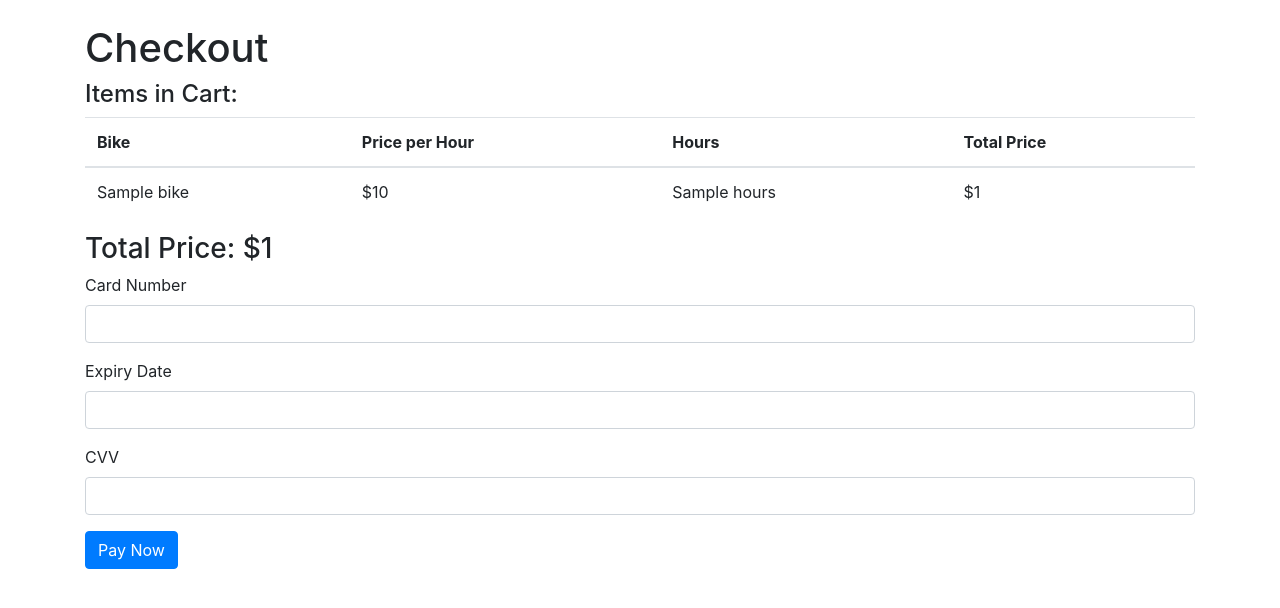
After one commit to AndyHCode/Mackinac-Island-Bike-Rental-Website, a Flask app: template src/templates/checkout.html in a window 1280 px wide. The commit adds this page. Shown: the top 608 px of the page. Run offline with Flask 3, Linux system fonts and the light colour scheme; the template is opened without the code that fills it: most values are stand-ins (such as "Sample title", 1, 10 or a date in 2020); parts of the project's set-up code (start-up, migrations or seed data) failed here and were passed over; some libraries are stand-ins or nearby versions.

Commit message:
alot of changes an rewrite

```diff
--- a/Src/main.py
+++ b/Src/main.py
@@ -1,10 +1,11 @@
-from flask import Flask, render_template, request, redirect, url_for
+from flask import Flask, render_template, request, redirect, url_for, flash
 from flask_login import LoginManager, UserMixin, login_user, logout_user, login_required, current_user
 from flask import session
 from werkzeug.utils import secure_filename
 import sys, os
 sys.path.append(os.path.relpath("./db"))
 import db
+from datetime import datetime
 
 app = Flask(__name__)
 app.secret_key = 'your_secret_key'  # Set a secret key for session management
@@ -64,75 +65,189 @@ def signup():
 
 @app.route('/store')
 def store():
+    # Get the error message, if any, from the query parameters
+    error = request.args.get('error')
+
     # Add logic to retrieve and display bikes from the database
     bikes = db.getListBikes()
-    return render_template('store.html', bikes=bikes)
+    return render_template('store.html', bikes=bikes, error=error)
 
 @app.route('/logout')
 @login_required
 def logout():
     logout_user()
+    session.clear()
     return redirect(url_for('index'))
 
+@app.route('/add_to_cart/<string:bike_id>', methods=['POST'])
+def add_to_cart(bike_id):
+    # Retrieve the current cart from the session
+    cart = session.get('cart', [])
 
-@app.route('/add_to_cart/<int:bike_id>/<int:quantity>', methods=['POST'])
-def add_to_cart(bike_id, quantity):
+    # Get the available count of the bike from the database
+    available_count = db.getAvailableBikeCount(bike_id)
+    counter = 0
+    for x in cart:
+        if x.get('bike_id') == bike_id:
+            counter = counter + 1
+    if counter == available_count:
+        error = 'Exceeded available bike count'
+        return redirect(url_for('store', error=error))
+    else:
+        cart.append({'bike_id': bike_id, 'hours': 1})
+        # Store the updated cart back into the session
+        session['cart'] = cart
+
+        # Redirect the user back to the store page
+        return redirect(url_for('store', error=None))
+
+
+@app.route('/view_cart')
+def view_cart():
     # Retrieve the current cart from the session
-    cart = session.get('cart', {})
+    cart = session.get('cart', [])
 
-    # Update the cart with the new item
-    if bike_id in cart:
-        cart[bike_id] += quantity  # If the bike already exists in the cart, update its quantity
-    else:
-        cart[bike_id] = quantity  # If the bike is not in the cart, add it with the specified quantity
+    # Initialize a list to store cart items with bike details
+    cart_items = []
+    total_price = 0
+
+    # Loop through items in the cart
+    for item in cart:
+        # Retrieve bike information from the database based on bike_id
+        bike = db.getBikeById(item['bike_id'])
+
+        # Check if the bike exists
+        if bike:
+            # Calculate the total price for the item
+            item_total_price = bike['price_per_hour'] * item['hours']
+
+            # Add the item with bike details to the cart_items list
+            cart_items.append({
+                'bike': bike,
+                'hours': item['hours'],
+                'total_price': item_total_price
+            })
+
+            # Update the total price
+            total_price += item_total_price
+
+    # Render the cart template with cart items and total price
+    return render_template('cart.html', cart=cart_items, total_price=total_price)
+
+@app.route('/update_cart/<int:index>', methods=['POST'])
+def update_cart(index):
+    # Retrieve the current cart from the session
+    cart = session.get('cart', [])
+
+    # Retrieve the updated hours from the form
+    updated_hours = int(request.form['hours'])
+
+    # Fetch the price per hour of the bike from the database
+    bike_id = cart[index]['bike_id']
+    bike = db.getBikeById(bike_id)
+    price_per_hour = bike['price_per_hour']
+
+    # Update the hours for the specified item in the cart
+    cart[index]['hours'] = updated_hours
+
+    # Update the total price for the item
+    cart[index]['total_price'] = price_per_hour * updated_hours
 
     # Store the updated cart back into the session
     session['cart'] = cart
 
-    # Redirect the user back to the store page
-    return redirect(url_for('store'))
+    # Redirect the user back to the view_cart page
+    return redirect(url_for('view_cart'))
 
-@app.route('/view_cart')
-@login_required
-def view_cart():
-    # Retrieve the user's cart from the session
-    cart = session.get('cart', {})
+@app.route('/delete_bike_cart/<int:index>', methods=['POST'])
+def delete_bike_cart(index):
+    # Retrieve the current cart from the session
+    cart = session.get('cart', [])
 
-    # Fetch details of bikes in the cart from the database
-    cart_details = []
+    # Remove the bike at the specified index from the cart
+    del cart[index]
+
+    # Store the updated cart back into the session
+    session['cart'] = cart
+
+    # Redirect the user back to the view_cart page
+    return redirect(url_for('view_cart'))
+
+def creditCardChecker(cardNumber, cvv, expiryDate):
+    # For demo purposes, we'll assume any card number with 16 digits is valid
+    # You can implement more sophisticated validation logic if needed
+    if len(cardNumber) != 16:
+        return False
+
+    # For demo purposes, we'll assume CVV must be 3 digits
+    if len(cvv) != 3 or not cvv.isdigit():
+        return False
+
+    # Check if expiry date is in the format MM/YY and is not expired
+    try:
+        expiryMonth, expiryYear = map(int, expiryDate.split('/'))
+        expiryDate = datetime(year=2000 + expiryYear, month=expiryMonth, day=1)
+        currentDate = datetime.now()
+        if expiryDate < currentDate:
+            return False
+    except:
+        return False
+
+    return True
+
+@app.route('/checkout', methods=['GET', 'POST'])
+def checkout():
+    cart = session.get('cart', [])
+    cart_items = []
     total_price = 0
+    error = None
+    # Loop through items in the cart
+    for item in cart:
+        # Retrieve bike information from the database based on bike_id
+        bike = db.getBikeById(item['bike_id'])
 
-    for bike_id, quantity in cart.items():
-        bike = db.getBikeById(bike_id)
+        # Check if the bike exists
         if bike:
-            cart_details.append({
+            # Calculate the total price for the item
+            item_total_price = bike['price_per_hour'] * item['hours']
+
+            # Add the item with bike details to the cart_items list
+            cart_items.append({
                 'bike': bike,
-                'quantity': quantity
+                'hours': item['hours'],
+                'total_price': item_total_price
             })
-            total_price += bike['price_per_hour'] * quantity
 
-    return render_template('cart.html', cart=cart_details, total_price=total_price)
+            # Update the total price
+            total_price += item_total_price
+    if request.method == 'POST':
+         # Retrieve credit card number from the form
+        creditCardNumber = request.form.get('card_number')
+        cvv = request.form.get('cvv')
+        expiryDate = request.form.get('expiry_date')
 
-@app.route('/update_cart/<int:item_id>/<int:quantity>')
-@login_required
-def update_cart(item_id, quantity):
-    # Logic to update the quantity of an item in the user's cart
-    # Update the session or database accordingly
-    pass
+        # Validate the credit card number
+        if creditCardChecker(creditCardNumber, cvv, expiryDate):
+            # Payment successful, clear the cart or mark items as purchased
+            session.pop('cart', None)  # Clear the cart after successful payment
 
-@app.route('/remove_from_cart/<int:item_id>')
-@login_required
-def remove_from_cart(item_id):
-    # Logic to remove an item from the user's cart
-    # Remove the item from the session or database
-    pass
+            # Redirect to a thank you page or display a success message
+            return redirect(url_for('thank_you'))
+        else:
+            # Payment failed due to invalid credit card
+            error = "Invalid credit card number. Please try again."
+            return render_template('checkout.html', error=error, cart=cart_items, total_price=total_price)
+    # Initialize a list to store cart items with bike details
+    # Retrieve the current cart from the session
+    # Render the checkout template with the cart and total price
+    return render_template('checkout.html',error=error, cart=cart_items, total_price=total_price)
 
-@app.route('/checkout')
-@login_required
-def checkout():
-    # Logic to process the checkout
-    # Calculate the total price, update inventory, create rental records, etc.
-    pass
+
+@app.route('/thank_you')
+def thank_you():
+    return render_template('thank_you.html')
+
+
 
 @app.route('/admin', methods=['GET', 'POST'])
 @login_required  # Ensure only logged-in admins can access this page
--- /dev/null
+++ b/src/templates/checkout.html
@@ -0,0 +1,68 @@
+<!DOCTYPE html>
+<html lang="en">
+<head>
+    <meta charset="UTF-8">
+    <meta name="viewport" content="width=device-width, initial-scale=1.0">
+    <title>Checkout</title>
+    <!-- Bootstrap CSS -->
+    <link href="https://stackpath.bootstrapcdn.com/bootstrap/4.5.2/css/bootstrap.min.css" rel="stylesheet">
+</head>
+<body>
+
+<div class="container mt-4">
+    <h1>Checkout</h1>
+  {% if error %}
+    <div class="alert alert-danger" role="alert">
+        {{ error }}
+    </div>
+  {% endif %}
+    <div>
+        <h4>Items in Cart:</h4>
+        <table class="table">
+            <thead>
+                <tr>
+                    <th scope="col">Bike</th>
+                    <th scope="col">Price per Hour</th>
+                    <th scope="col">Hours</th>
+                    <th scope="col">Total Price</th>
+                </tr>
+            </thead>
+            <tbody>
+                {% for item in cart %}
+                <tr>
+                    <td>{{ item.bike.name }}</td>
+                    <td>${{ item.bike.price_per_hour }}</td>
+                    <td>{{ item.hours }}</td>
+                    <td>${{ item.total_price }}</td>
+                </tr>
+                {% endfor %}
+            </tbody>
+        </table>
+    </div>
+    <div>
+        <h3>Total Price: ${{ total_price }}</h3>
+    </div>
+    <form action="{{ url_for('checkout') }}" method="post">
+        <!-- Credit card form fields -->
+        <div class="form-group">
+            <label for="card_number">Card Number</label>
+            <input type="text" class="form-control" id="card_number" name="card_number" required>
+        </div>
+        <div class="form-group">
+            <label for="expiry_date">Expiry Date</label>
+            <input type="text" class="form-control" id="expiry_date" name="expiry_date" required>
+        </div>
+        <div class="form-group">
+            <label for="cvv">CVV</label>
+            <input type="text" class="form-control" id="cvv" name="cvv" required>
+        </div>
+        <button type="submit" class="btn btn-primary">Pay Now</button>
+    </form>
+</div>
+
+<!-- Bootstrap JS and jQuery (optional) -->
+<script src="https://code.jquery.com/jquery-3.5.1.slim.min.js"></script>
+<script src="https://cdn.jsdelivr.net/npm/@popperjs/core@2.5.4/dist/umd/popper.min.js"></script>
+<script src="https://stackpath.bootstrapcdn.com/bootstrap/4.5.2/js/bootstrap.min.js"></script>
+</body>
+</html>
```
Also changed, not shown: Src/db/database.py (+44 -0 lines), Src/templates/store.html (+14 -9 lines), src/templates/cart.html (+55 -3 lines), src/templates/thank_you.html (added, +21 -0 lines), mainDatabase.db, 1 other file.
